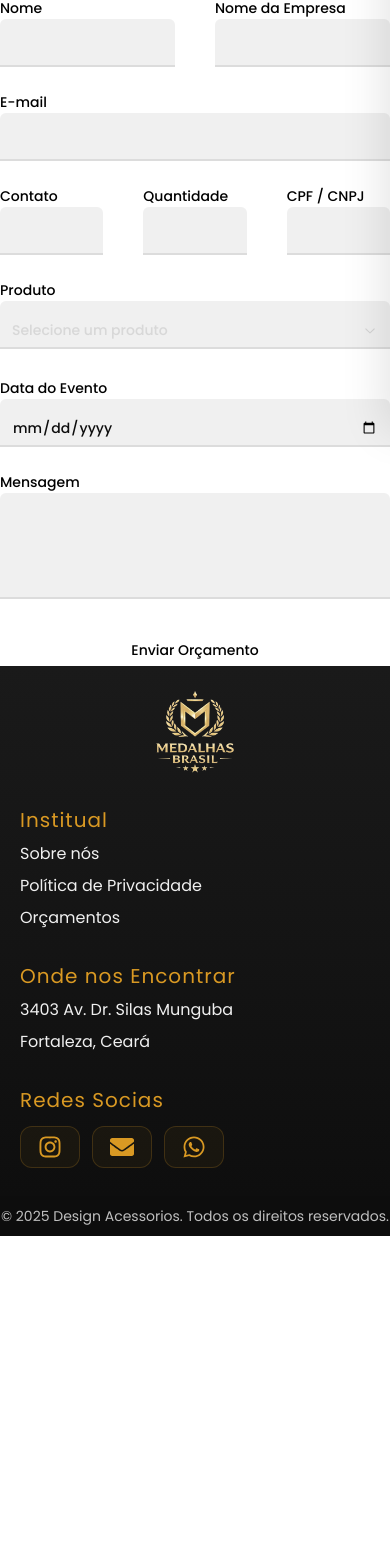
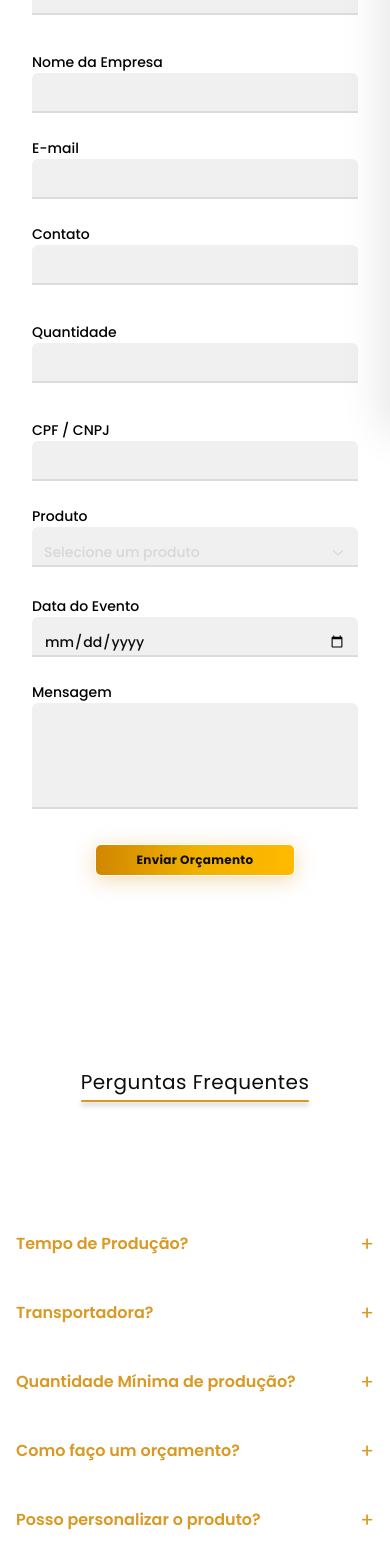
Before and after one commit to Equipe-NextSolve/medalhas-brasil, a Next.js app: page /budget in a window 390 px wide. Shown: the part 413-1981 px from the top of the page. Before the commit the page ends 1649 px from the top, so only its background shows below. Built offline with nearby package versions, Linux system fonts and the light colour scheme.

Commit message:
tela de orçamento finalizada

```diff
--- a/src/app/globals.css
+++ b/src/app/globals.css
@@ -21,3 +21,13 @@
 /* body{
     min-height: 100vh;
 } */
+
+input[type="number"]::-webkit-inner-spin-button,
+input[type="number"]::-webkit-outer-spin-button {
+  -webkit-appearance: none;
+  margin: 0;
+}
+
+input[type="number"] {
+  -moz-appearance: textfield;
+}
--- a/src/components/Budget/BudgetMain.jsx
+++ b/src/components/Budget/BudgetMain.jsx
@@ -1,12 +1,15 @@
 import Title from '@/utils/Title'
 import React from 'react'
 import FormBudget from './FormBudget'
+import Questions from './Questions'
 
 export default function BudgetMain() {
     return (
         <main className='min-h-screen flex-1 mt-20 gap-30 flex flex-col items-center'>
             <Title label="Faça seu Orçamento"/>
             <FormBudget/>
+            <Title label="Perguntas Frequentes"/>
+            <Questions/>
         </main>
     )
 }
--- a/src/components/Budget/FormBudget.jsx
+++ b/src/components/Budget/FormBudget.jsx
@@ -41,10 +41,10 @@ export default function FormBudget() {
     }
 
     return (
-        <div className='flex flex-col gap-10 w-full max-w-200'>
+        <div className='flex flex-col px-8 sm:px-0 gap-10 w-full max-w-200'>
             <h2>Preencha os campos abaixo</h2>
             <form action="" className='flex flex-col gap-7'>
-                <div className='flex w-full gap-10'>
+                <div className='flex flex-col sm:flex-row w-full gap-10'>
                     <div className="space-y-1 w-full">
                         <Label htmlFor="nome">Nome</Label>
                         <Input
@@ -77,7 +77,7 @@ export default function FormBudget() {
                     onChange={handleChange}
                     />
                 </div>
-                <div className='flex w-full gap-10'>
+                <div className='flex flex-col sm:flex-row w-full gap-10'>
                     <div className="space-y-1 w-full">
                         <Label htmlFor="contato ">Contato</Label>
                         <Input
@@ -112,16 +112,16 @@ export default function FormBudget() {
                     </div>
                 </div>
 
-                <div className="space-y-1">
+                <div className="space-y-1 ">
                     <Label htmlFor="produto">Produto</Label>
-                    <Select onValueChange={handleSelectChange} value={formData.produto}>
+                    <Select onValueChange={handleSelectChange} value={formData.produto} className="cursor-pointer">
                     <SelectTrigger id="produto">
                         <SelectValue placeholder="Selecione um produto" />
                     </SelectTrigger>
                     <SelectContent>
-                        <SelectItem value="produto-a">Produto A</SelectItem>
-                        <SelectItem value="produto-b">Produto B</SelectItem>
-                        <SelectItem value="produto-c">Produto C</SelectItem>
+                        <SelectItem value="produto-a" >Produto A</SelectItem>
+                        <SelectItem value="produto-b" >Produto B</SelectItem>
+                        <SelectItem value="produto-c" >Produto C</SelectItem>
                     </SelectContent>
                     </Select>
                 </div>
@@ -147,7 +147,20 @@ export default function FormBudget() {
                 />
                 </div>
 
-                <Button type="submit" className="w-full">
+                <Button
+                    type="submit"
+                    className="
+                        w-full max-w-50 mx-auto py-2 cursor-pointer rounded-md
+                        bg-linear-to-r from-yellow-600 via-yellow-500 to-amber-400
+                        text-black font-bold tracking-wide text-[12px] sm:text-sm
+                        shadow-[0_4px_20px_rgba(217,153,35,0.35)]
+                        hover:shadow-[0_6px_28px_rgba(217,153,35,0.55)]
+                        hover:brightness-110
+                        hover:-translate-y-0.5
+                        active:translate-y-0 active:shadow-none
+                        transition-all duration-300 ease-in-out
+                    "
+                >
                     Enviar Orçamento
                 </Button>
 
--- /dev/null
+++ b/src/components/Budget/Questions.jsx
@@ -0,0 +1,62 @@
+'use client'
+import { useState } from 'react'
+
+const faqs = [
+    {
+        question: "Tempo de Produção?",
+        answer: "Mínimo de 20 a 30 dias úteis, dependendo do produto. Sem contar o tempo de entrega."
+    },
+    {
+        question: "Transportadora?",
+        answer: "A transportadora é escolhida pelo cliente, normalmente usamos o Melhor Envio, onde conseguimos os melhores valores, mas vai do cliente também."
+    },
+    {
+        question: "Quantidade Mínima de produção?",
+        answer: "Na Medalhas Brtasil a quantidade mínima é de 100 à 300 unidades, dependendo do produto, os valores mudam."
+    },
+    {
+        question: "Como faço um orçamento?",
+        answer: "Basta preencher o formulário de orçamento em nosso site ou entrar em contato diretamente pelo WhatsApp ou e-mail."
+    },
+    {
+        question: "Posso personalizar o produto?",
+        answer: "Sim! Todos os nossos produtos são personalizáveis com sua logo, cores e arte. Nossa equipe auxilia no processo."
+    }
+]
+
+export default function Questions() {
+    const [openIndex, setOpenIndex] = useState(null)
+
+    function toggle(index) {
+        setOpenIndex(prev => prev === index ? null : index)
+    }
+
+    return (
+        <section className="w-full max-w-3xl mx-auto px-4 pb-10 flex flex-col gap-2">
+            {faqs.map((faq, index) => (
+                <div
+                    key={index}
+                    className="border-b border-white/10 pb-4"
+                >
+                    <button
+                        onClick={() => toggle(index)}
+                        className="w-full flex justify-between items-center text-left gap-4 py-2 cursor-pointer group"
+                    >
+                        <span className="text-yellow font-semibold text-base group-hover:brightness-125 transition-all duration-200">
+                            {faq.question}
+                        </span>
+                        <span className={`text-yellow text-xl transition-transform duration-300 ${openIndex === index ? 'rotate-45' : 'rotate-0'}`}>
+                            +
+                        </span>
+                    </button>
+
+                    <div className={`overflow-hidden transition-all duration-300 ease-in-out ${openIndex === index ? 'max-h-40 opacity-100 mt-2' : 'max-h-0 opacity-0'}`}>
+                        <p className="text-gray text-sm leading-relaxed">
+                            {faq.answer}
+                        </p>
+                    </div>
+                </div>
+            ))}
+        </section>
+    )
+}
--- a/src/components/ui/input.jsx
+++ b/src/components/ui/input.jsx
@@ -10,7 +10,7 @@ function Input({ className, type, ...props }) {
         data-slot="input"
         className={cn(
           "peer w-full min-w-0 outline-none",
-          "h-12 rounded-t-md px-3 pt-4 pb-1",
+          "h-10 rounded-t-md px-3 pt-4 pb-1",
           "text-sm font-medium text-black placeholder:text-transparent",
           "bg-white border-0 border-b-2 border-gray/40",
           "transition-all duration-200 ease-in-out",
--- a/src/components/ui/select.jsx
+++ b/src/components/ui/select.jsx
@@ -30,7 +30,7 @@ function SelectTrigger({ className, children, ...props }) {
         data-slot="select-trigger"
         className={cn(
           "peer w-full outline-none",
-          "h-12 rounded-t-md px-3 pt-4 pb-1",
+          "h-10 rounded-t-md px-3 pt-4 pb-1",
           "text-sm font-medium text-black",
           "bg-white border-0 border-b-2 border-gray/40",
           "transition-all duration-200 ease-in-out",
@@ -38,7 +38,8 @@ function SelectTrigger({ className, children, ...props }) {
           "flex items-center justify-between whitespace-nowrap select-none",
           "disabled:cursor-not-allowed disabled:opacity-40",
           "data-placeholder:text-gray/50",
-          className
+          "cursor-pointer",
+
         )}
         {...props}
       >
@@ -47,7 +48,7 @@ function SelectTrigger({ className, children, ...props }) {
           <RxChevronDown className="size-4 text-gray/60 shrink-0 pointer-events-none transition-transform duration-200 data-[state=open]:rotate-180" />
         </SelectPrimitive.Icon>
       </SelectPrimitive.Trigger>
-      <span className="absolute bottom-0 left-0 h-[2px] w-0 bg-yellow transition-all duration-300 peer-data-[state=open]:w-full" />
+      <span className="absolute bottom-0 left-0 h-0.5 w-0 bg-yellow transition-all duration-300 peer-data-[state=open]:w-full" />
     </div>
   )
 }
@@ -99,11 +100,12 @@ function SelectItem({ className, children, ...props }) {
     <SelectPrimitive.Item
       data-slot="select-item"
       className={cn(
-        "relative flex w-full cursor-default select-none items-center",
+        "relative flex w-full cursor-pointer select-none items-center",
         "rounded-md py-2 pr-8 pl-3 text-sm text-black outline-none",
         "transition-colors duration-150",
         "focus:bg-yellow/10 focus:text-black",
         "data-disabled:pointer-events-none data-disabled:opacity-40",
+
         className
       )}
       {...props}
--- a/src/layout/Footer/Footer.jsx
+++ b/src/layout/Footer/Footer.jsx
@@ -3,7 +3,7 @@ import NavFooter from "./NavFooter"
 
 export default function Footer() {
     return (
-        <footer className="min-h-80 bg-darkGray w-full flex flex-col items-center relative justify-between"
+        <footer className="min-h-80 bg-darkGray w-full flex flex-col items-center relative justify-between mt-30"
             style={{ background: "linear-gradient(180deg, #1a1a1a 0%, #141414 50%, #0D0D0D 100%)" }}
         >
             <div className="flex flex-col sm:flex-row items-center justify-around w-full sm:mt-8">
--- a/src/utils/Title.jsx
+++ b/src/utils/Title.jsx
@@ -10,7 +10,7 @@ export default function Title({label}) {
             transition={{ duration: 0.6, ease: 'easeOut' }}
        >
             <div className="inline-block text-center">
-                <h1 className="text-black mt-10 text-3xl tracking-wide font-600">{label}</h1>
+                <h1 className="text-black mt-10 text-xl sm:text-3xl tracking-wide font-600">{label}</h1>
                 <span className="h-0.5 mt-1 bg-yellow w-full block rounded-lg" style={{ boxShadow: '0 3px 5px rgba(0, 0, 0, 0.3)' }}></span>
             </div>
         </motion.div>
```
Also changed, not shown: 1 other file (tests, documents, lock files or other folders).
